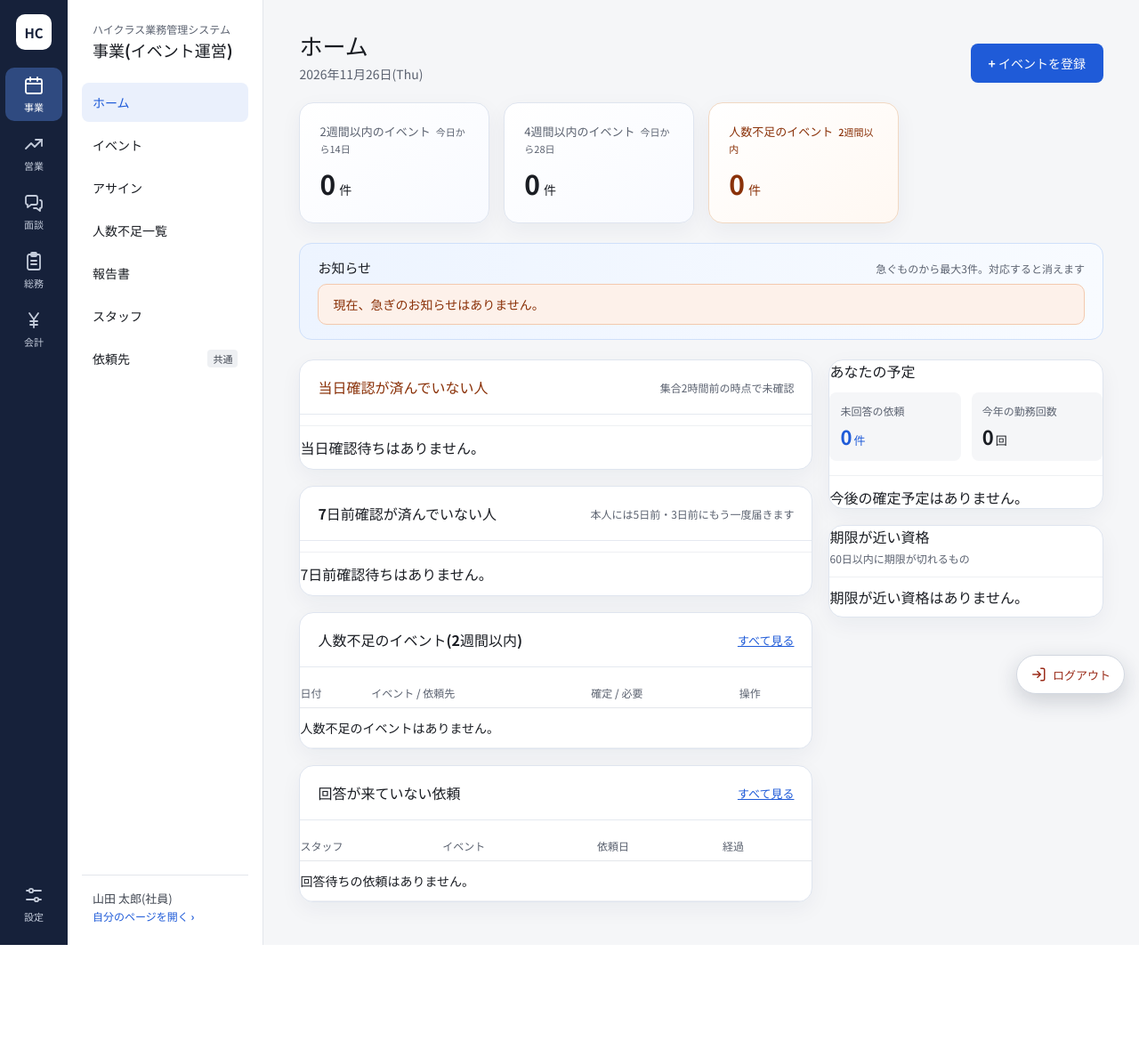
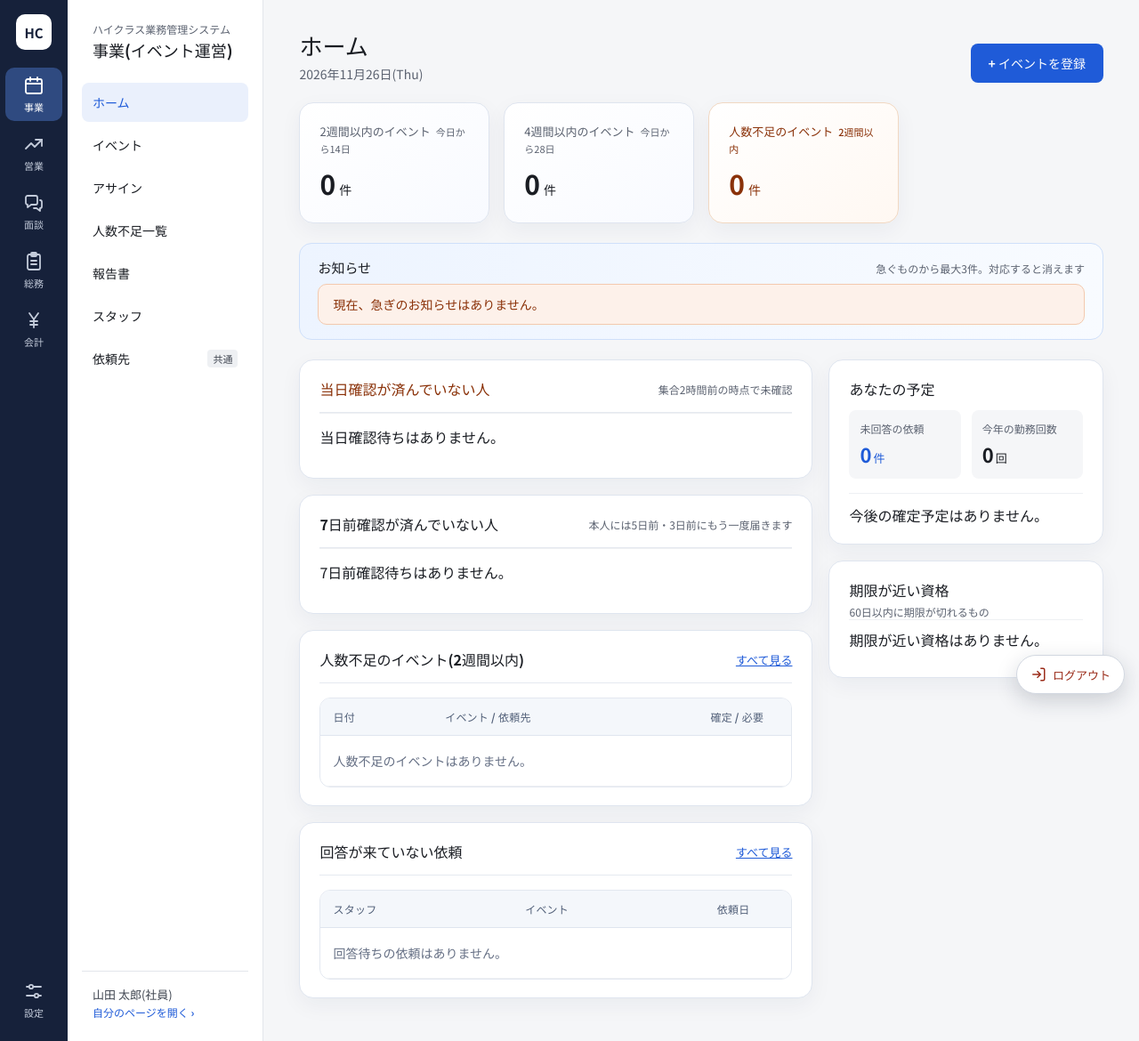
Before and after one commit to SuperHealer527/StaffManagement, a Laravel app: page /dashboard in a window 1280 px wide. Shown: the whole page at 89% size. Before the commit the page ends 1062 px from the top, so only its background shows below. Run offline with Laravel 12, Linux system fonts and the light colour scheme; a user stored in the database is signed in; tables that the repository leaves empty hold one stand-in row (values such as "Sample post"); data that the repository does not hold is empty; style sheets or scripts are compiled from the project's sources.

Commit message:
全管理画面の余白と表レイアウトを調整

```diff
--- a/resources/css/static-design.css
+++ b/resources/css/static-design.css
@@ -63,6 +63,11 @@ body,
   min-width: 0;
 }
 
+/* Keep desktop workspaces comfortably inset without wasting smaller screens. */
+.page main.space-005 {
+  padding: 28px clamp(20px, 2.2vw, 40px) 56px;
+}
+
 .pending-email-list {
   display: grid;
   flex-basis: 100%;
@@ -2586,6 +2591,7 @@ body,
 }
 
 :is(
+  .page--main,
   .page--eventlist,
   .page--eventdetail,
   .page--assign,
@@ -2622,6 +2628,7 @@ body,
 }
 
 :is(
+  .page--main,
   .page--eventlist,
   .page--eventdetail,
   .page--assign,
@@ -2640,6 +2647,7 @@ body,
 }
 
 :is(
+  .page--main,
   .page--eventlist,
   .page--eventdetail,
   .page--assign,
@@ -2658,6 +2666,7 @@ body,
 }
 
 :is(
+  .page--main,
   .page--eventlist,
   .page--eventdetail,
   .page--assign,
@@ -2673,6 +2682,7 @@ body,
 }
 
 :is(
+  .page--main,
   .page--eventlist,
   .page--eventdetail,
   .page--assign,
@@ -2693,6 +2703,41 @@ body,
 }
 
 :is(
+  .page--main,
+  .page--eventlist,
+  .page--eventdetail,
+  .page--assign,
+  .page--shortage,
+  .page--stafflist,
+  .page--coaching,
+  .page--sendlog,
+  .page--accounts,
+  .page--paymanage,
+  .page--profit
+) table :is(th, td) {
+  padding: 12px 14px !important;
+  vertical-align: middle;
+}
+
+:is(
+  .page--main,
+  .page--eventlist,
+  .page--eventdetail,
+  .page--assign,
+  .page--shortage,
+  .page--stafflist,
+  .page--coaching,
+  .page--sendlog,
+  .page--accounts,
+  .page--paymanage,
+  .page--profit
+) table tbody td[colspan] {
+  color: #667085;
+  padding-block: 18px !important;
+}
+
+:is(
+  .page--main,
   .page--eventlist,
   .page--eventdetail,
   .page--assign,
@@ -2708,6 +2753,7 @@ body,
 }
 
 :is(
+  .page--main,
   .page--eventlist,
   .page--eventdetail,
   .page--assign,
@@ -2842,7 +2888,7 @@ body,
 
 .page--main :is(.surface-004, .surface-006) {
   overflow: hidden;
-  padding: 0;
+  padding: 20px 22px;
 }
 
 .page--main :is(.layout-020, .layout-025) {
@@ -2851,7 +2897,20 @@ body,
 
 .page--main .layout-021 {
   border-bottom: 1px solid #e5e9f0;
-  padding: 18px 20px;
+  padding: 0 0 14px;
+}
+
+.page--main .layout-022 {
+  margin-top: 0;
+}
+
+.page--main .layout-023 {
+  min-height: 48px;
+  padding: 14px 0;
+}
+
+.page--main .utility-001 {
+  margin-top: 16px;
 }
 
 .page--main :is(.layout-159, .layout-017, .layout-018) {
@@ -2932,6 +2991,11 @@ body,
   grid-template-columns: repeat(3, minmax(0, 1fr));
 }
 
+.page--stafflist .layout-235 {
+  grid-template-columns: repeat(2, minmax(0, 1fr));
+  max-width: 760px;
+}
+
 .page--stafflist :is(.surface-030, .surface-031),
 .page--shortage :is(.surface-030, .surface-031),
 .page--paymanage :is(.surface-024, .surface-025),
@@ -3103,6 +3167,10 @@ body,
 }
 
 @media (max-width: 760px) {
+  .page main.space-005 {
+    padding: 20px 16px 96px;
+  }
+
   :is(
     .page--eventlist,
     .page--eventdetail,
```
Also changed, not shown: 3 other files.
